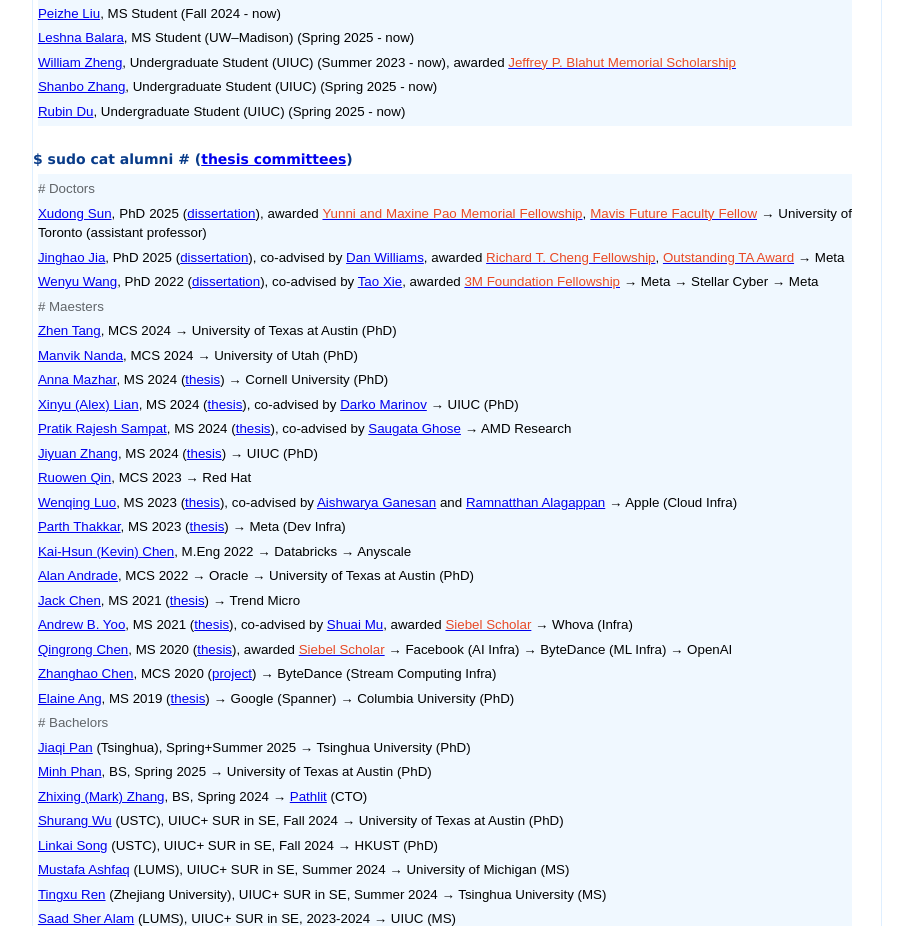
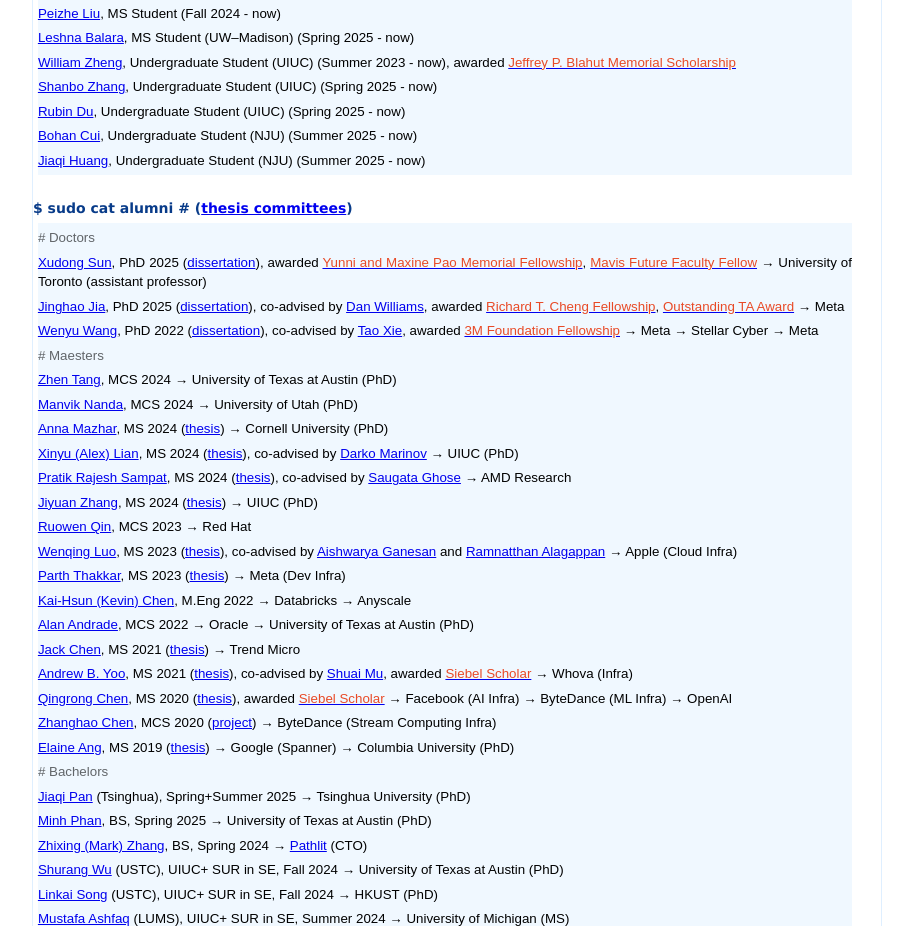
Before and after one commit to tianyin/tianyin.github.io, a plain HTML site: page index.html in a window 1280 px wide. Shown: the part 3380-4306 px from the top of the page, without its empty margins (183-1096 px from the left). Drawn offline with Linux system fonts and the light colour scheme.

Commit message:
Update index.html

```diff
--- a/index.html
+++ b/index.html
@@ -639,6 +639,8 @@ Assistant: Ruth Anders (rutha at illinois dot edu)</span>
 								</p>
 								<p class="STYLE223"><a href="https://www.youtube.com/watch?v=mHLMsZ20LI8" target="_blank">Shanbo Zhang</a>, Undergraduate Student (UIUC) (Spring 2025 - now)</p>
 								<p class="STYLE223"><a href="https://www.youtube.com/watch?v=mHLMsZ20LI8" target="_blank">Rubin Du</a>, Undergraduate Student (UIUC) (Spring 2025 - now)</p>
+								<p class="STYLE223"><a href="https://www.youtube.com/watch?v=mHLMsZ20LI8" target="_blank">Bohan Cui</a>, Undergraduate Student (NJU) (Summer 2025 - now)</p>
+								<p class="STYLE223"><a href="https://www.youtube.com/watch?v=mHLMsZ20LI8" target="_blank">Jiaqi Huang</a>, Undergraduate Student (NJU) (Summer 2025 - now)</p>
                              </TD>
                           </TR>
 
```
